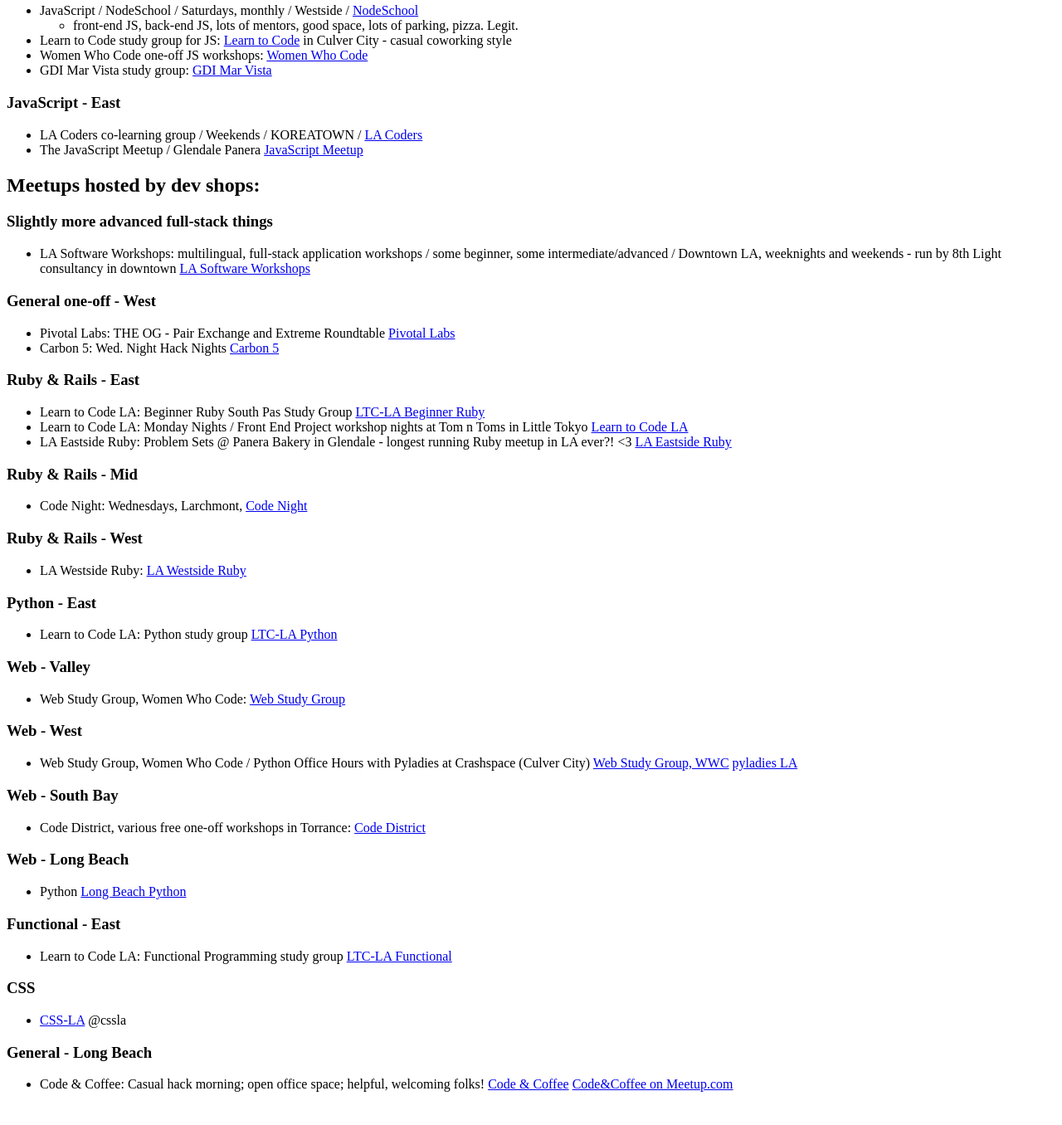
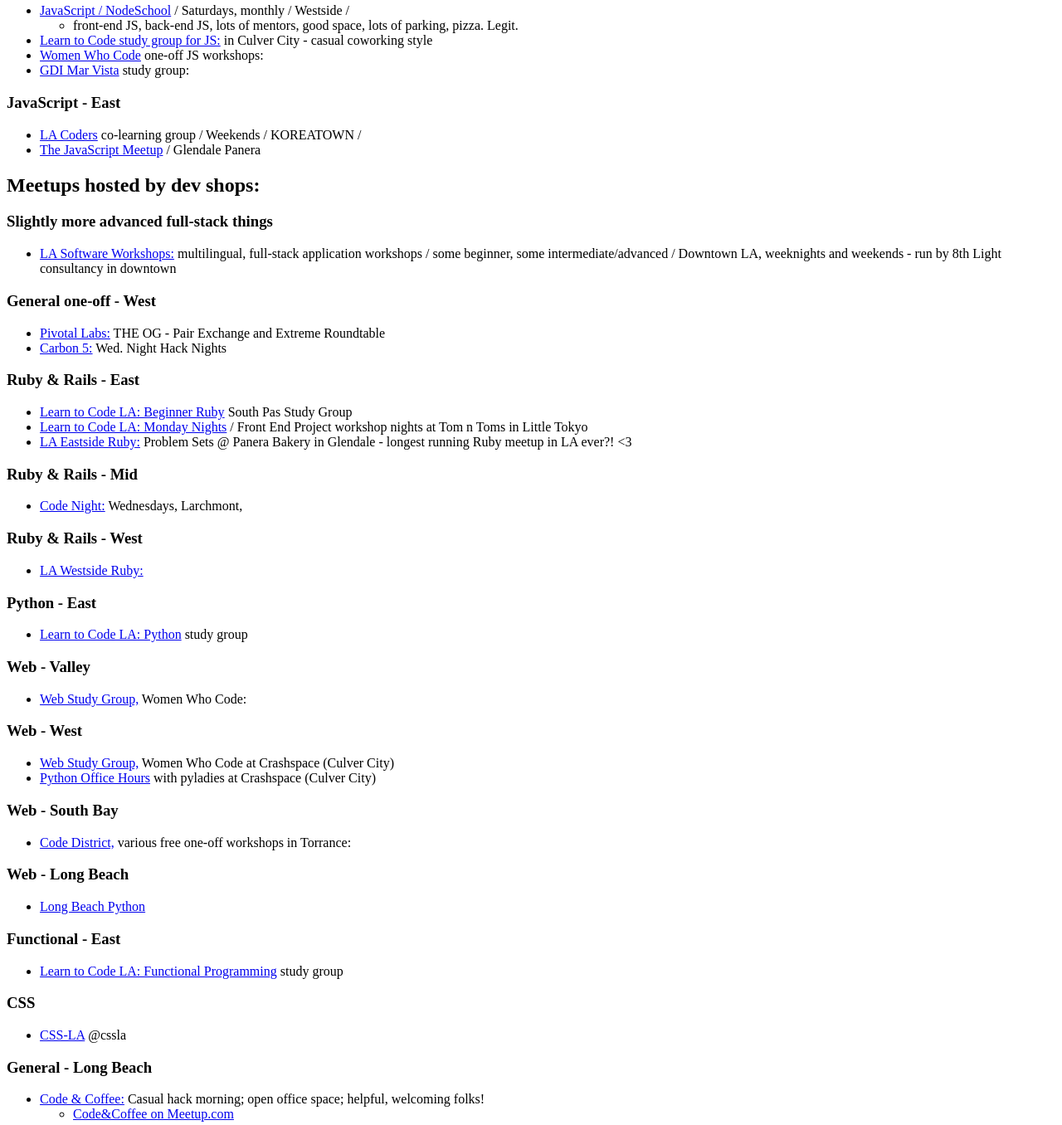
Before and after one commit to IanDCarroll/fsla, a plain HTML site: page index.html in a window 1280 px wide. Shown: the part 103-1459 px from the top of the page at 83% size. Before the commit the page ends 1435 px from the top, so only its background shows below. Drawn offline with Linux system fonts and the light colour scheme.

Commit message:
refactor, links to front of lines, less redundancy

```diff
--- a/index.html
+++ b/index.html
@@ -2,93 +2,84 @@
 
 <h3>JavaScript - West</h3>
     <ul>
-	<li>JavaScript / NodeSchool / Saturdays, monthly / Westside / <a href="http://nodeschool.io/los-angeles/">NodeSchool</a></li>
+	<li><a href="http://nodeschool.io/los-angeles/">JavaScript / NodeSchool</a> / Saturdays, monthly / Westside /</li>
 	    <ul>
 		<li>front-end JS, back-end JS, lots of mentors, good space, lots of parking, pizza. Legit.</li>
 	    </ul>
-	<li>Learn to Code study group for JS: <a href="http://www.meetup.com/LearnToCodeLA/events/231581165/">Learn to Code</a>
+	<li> <a href="http://www.meetup.com/LearnToCodeLA/events/231581165/">Learn to Code study group for JS:</a>
 	    in Culver City - casual coworking style</li>
-	<li>Women Who Code one-off JS workshops:
-	    <a href="http://www.meetup.com/Women-Who-Code-LA/events/231574006/">Women Who Code</a></li>
-	<li>GDI Mar Vista study group: <a href="http://www.meetup.com/Girl-Develop-It-Los-Angeles/events/231261358/">GDI Mar Vista</a></li>
+	<li><a href="http://www.meetup.com/Women-Who-Code-LA/events/231574006/">Women Who Code</a> one-off JS workshops:</li>
+	<li><a href="http://www.meetup.com/Girl-Develop-It-Los-Angeles/events/231261358/">GDI Mar Vista</a> study group: </li>
     </ul>
 
 <h3>JavaScript - East</h3>
     <ul>
-	<li>LA Coders co-learning group / Weekends / KOREATOWN /
-	    <a href="https://www.facebook.com/groups/1678140759095725/">LA Coders</a></li>
-	<li>The JavaScript Meetup / Glendale Panera <a href="http://www.meetup.com/thejsmeetup/">JavaScript Meetup</a></li>
+	<li><a href="https://www.facebook.com/groups/1678140759095725/">LA Coders</a> co-learning group / Weekends / KOREATOWN /</li>
+	<li><a href="http://www.meetup.com/thejsmeetup/">The JavaScript Meetup</a> / Glendale Panera</li>
     </ul>
 
 <h2>Meetups hosted by dev shops:</h2>
 
 <h3>Slightly more advanced full-stack things</h3>
     <ul>
-	<li>LA Software Workshops: multilingual, full-stack application workshops / some beginner, some intermediate/advanced /
-	    Downtown LA, weeknights and weekends - run by 8th Light consultancy in downtown
-	    <a href="http://www.meetup.com/LA-Software-Workshops/">LA Software Workshops</a></li>
+	<li><a href="http://www.meetup.com/LA-Software-Workshops/">LA Software Workshops:</a> multilingual, full-stack application workshops /
+	    some beginner, some intermediate/advanced / Downtown LA, weeknights and weekends - run by 8th Light consultancy in downtown </li>
     </ul>
 
 <h3>General one-off - West</h3>
     <ul>
-	<li>Pivotal Labs: THE OG - Pair Exchange and Extreme Roundtable
-	    <a href="http://www.meetup.com/xp-los-angeles/">Pivotal Labs</a></li>
-	<li>Carbon 5: Wed. Night Hack Nights
-	    <a href="http://www.meetup.com/Hack-Night-at-Carbon-Five-LA/events/230577289/">Carbon 5</a></li>
+	<li><a href="http://www.meetup.com/xp-los-angeles/">Pivotal Labs:</a> THE OG - Pair Exchange and Extreme Roundtable</li>
+	<li><a href="http://www.meetup.com/Hack-Night-at-Carbon-Five-LA/events/230577289/">Carbon 5:</a> Wed. Night Hack Nights </li>
     </ul>
 
 <h3>Ruby & Rails - East</h3>
     <ul>
-	<li>Learn to Code LA: Beginner Ruby South Pas Study Group
-	    <a href="http://www.meetup.com/LearnToCodeLA/events/231125799/">LTC-LA Beginner Ruby</a></li>
-	<li>Learn to Code LA: Monday Nights / Front End Project workshop nights at Tom n Toms in Little Tokyo
-	    <a href="http://www.meetup.com/LearnToCodeLA/events/231402097/">Learn to Code LA</a></li>
-	<li>LA Eastside Ruby: Problem Sets @ Panera Bakery in Glendale - longest running Ruby meetup in LA ever?! &#60;3
-	    <a href="http://www.meetup.com/LA-Eastside-Ruby-Rails-Study-Group/events/230709907/">LA Eastside Ruby</a></li>
+	<li><a href="http://www.meetup.com/LearnToCodeLA/events/231125799/">Learn to Code LA: Beginner Ruby</a> South Pas Study Group </li>
+	<li><a href="http://www.meetup.com/LearnToCodeLA/events/231402097/">Learn to Code LA: Monday Nights</a> / Front End Project workshop nights
+	    at Tom n Toms in Little Tokyo</li>
+	<li><a href="http://www.meetup.com/LA-Eastside-Ruby-Rails-Study-Group/events/230709907/">LA Eastside Ruby:</a>
+	    Problem Sets @ Panera Bakery in Glendale - longest running Ruby meetup in LA ever?! &#60;3</li>
     </ul>
 
 <h3>Ruby & Rails - Mid</h3>
     <ul>
-	<li>Code Night: Wednesdays, Larchmont, <a href="http://www.meetup.com/rubyinhollywood/">Code Night</a></li>
+	<li><a href="http://www.meetup.com/rubyinhollywood/">Code Night:</a> Wednesdays, Larchmont, </li>
     </ul>
 
 <h3>Ruby &amp; Rails - West</h3>
     <ul>
-	<li>LA Westside Ruby:
-	    <a href="http://www.meetup.com/Los-Angeles-Womens-Ruby-on-Rails-Group/events/pgwrslyvkbsb/">LA Westside Ruby</a></li>
+	<li><a href="http://www.meetup.com/Los-Angeles-Womens-Ruby-on-Rails-Group/events/pgwrslyvkbsb/">LA Westside Ruby:</a></li>
     </ul>
 
 <h3>Python - East</h3>
     <ul>
-	<li>Learn to Code LA: Python study group <a href="http://www.meetup.com/LearnToCodeLA/events/231263983/">LTC-LA Python</a></li>
+	<li><a href="http://www.meetup.com/LearnToCodeLA/events/231263983/">Learn to Code LA: Python</a> study group</li>
     </ul>
 
 <h3>Web - Valley</h3>
     <ul>
-	<li>Web Study Group, Women Who Code: <a href="http://www.meetup.com/Women-Who-Code-LA/events/230114800/">Web Study Group</a></li>
+	<li><a href="http://www.meetup.com/Women-Who-Code-LA/events/230114800/">Web Study Group,</a> Women Who Code:</li>
     </ul>
 
 <h3>Web - West</h3>
     <ul>
-	<li>Web Study Group, Women Who Code / Python Office Hours with Pyladies at Crashspace (Culver City)
-	    <a href="http://www.meetup.com/Women-Who-Code-LA/events/230863565/">Web Study Group, WWC</a>
-	    <a href="http://www.meetup.com/Pyladies-LA/">pyladies LA</a></li>
+	<li><a href="http://www.meetup.com/Women-Who-Code-LA/events/230863565/">Web Study Group,</a> Women Who Code at Crashspace (Culver City)</li>
+	<li><a href="http://www.meetup.com/Pyladies-LA/">Python Office Hours</a> with pyladies at Crashspace (Culver City)</li>
     </ul>
 
 <h3>Web - South Bay</h3>
     <ul>
-	<li>Code District, various free one-off workshops in Torrance: <a href="http://www.meetup.com/code-district/">Code District</a></li>
+	<li><a href="http://www.meetup.com/code-district/">Code District,</a> various free one-off workshops in Torrance:</li>
     </ul>
 
 <h3>Web - Long Beach</h3>
     <ul>
-	<li>Python <a href="http://www.meetup.com/Long-Beach-Python/">Long Beach Python</a></li>
+	<li><a href="http://www.meetup.com/Long-Beach-Python/">Long Beach Python</a></li>
     </ul>
 
 <h3>Functional - East</h3>
     <ul>
-	<li>Learn to Code LA: Functional Programming study group
-	    <a href="http://www.meetup.com/LearnToCodeLA/events/231403334/">LTC-LA Functional</a></li>
+	<li><a href="http://www.meetup.com/LearnToCodeLA/events/231403334/">Learn to Code LA: Functional Programming</a> study group</li>
     </ul>
 
 <h3>CSS</h3>
@@ -98,7 +89,8 @@
 
 <h3>General - Long Beach</h3>
     <ul>
-	<li>Code &amp; Coffee: Casual hack morning; open office space; helpful, welcoming folks!
-	    <a href="http://www.codeandcoffeelb.org/">Code & Coffee</a>
-	    <a href="http://www.meetup.com/lbtech/events/221553831/">Code&Coffee on Meetup.com</a></li>
+	<li><a href="http://www.codeandcoffeelb.org/">Code & Coffee:</a> Casual hack morning; open office space; helpful, welcoming folks!</li>
+	    <ul>
+		<li><a href="http://www.meetup.com/lbtech/events/221553831/">Code&Coffee on Meetup.com</a></li>
+	    </ul>
     </ul>
```
